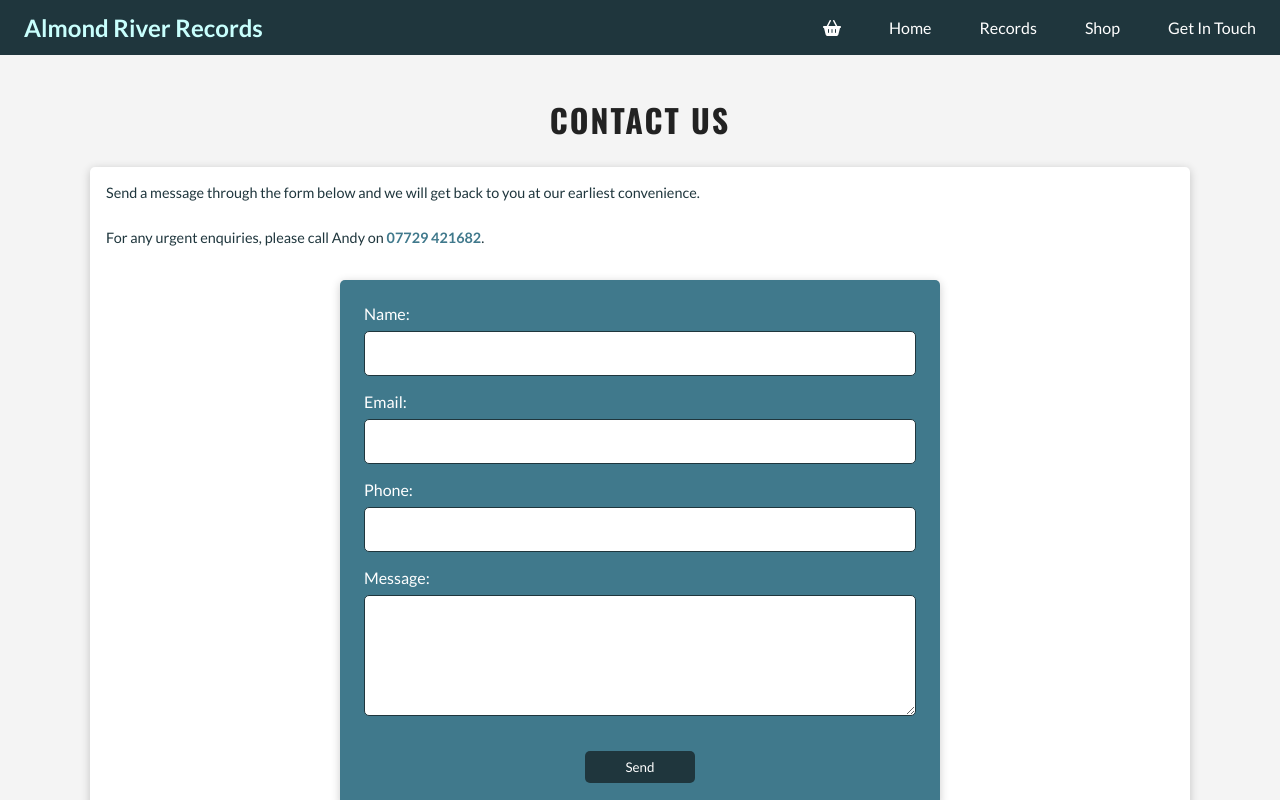
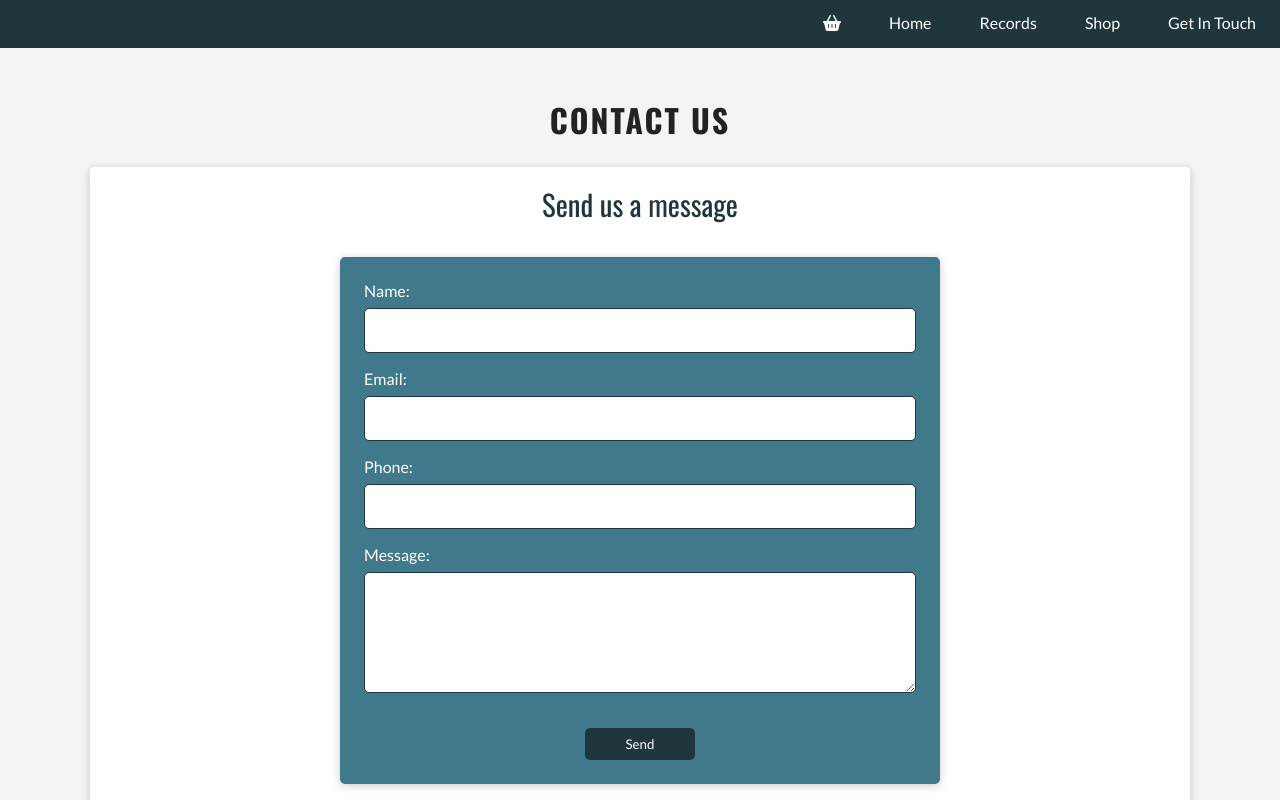
Before and after one commit to dvhzldn/almond-river-records, a Next.js app: page /contact in a window 1280 px wide. Shown: the top 800 px of the page. Built offline with nearby package versions, Linux system fonts and the light colour scheme.

Commit message:
Horizontal lines, button styling uniformity.

```diff
--- a/src/app/contact/page.tsx
+++ b/src/app/contact/page.tsx
@@ -51,25 +51,7 @@ export default function ContactPage() {
 		<div className="page-container">
 			<h1 className="page-title">Contact Us</h1>
 			<div className="content-box">
-				<div className="text">
-					<p>
-						Send a message through the form below and we will get back to
-						you at our earliest convenience.
-					</p>
-					<br />
-					<p>
-						For any urgent enquiries, please call Andy on{" "}
-						<a
-							href="tel:+447729421682"
-							className="hyperLink"
-							target="_blank"
-							rel="noopener noreferrer"
-						>
-							07729 421682
-						</a>
-						.
-					</p>
-				</div>
+				<h2>Send us a message</h2>
 				<div>
 					<form onSubmit={handleSubmit} className="form">
 						<label htmlFor="name">Name:</label>
--- a/src/app/globals.css
+++ b/src/app/globals.css
@@ -131,8 +131,10 @@ a,
 
 Link:hover,
 a:hover,
-.hyperLink:hover {
-	opacity: 0.8;
+.hyperLink:hover,
+.nav-links li a:hover {
+	color: var(--colour-2);
+	opacity: 0.9;
 	text-decoration: underline;
 }
 
@@ -171,10 +173,6 @@ li {
 	color: var(--colour-7);
 	text-decoration: none;
 	transition: color 0.3s ease;
-}
-
-.nav-links li a:hover {
-	opacity: 0.8;
 }
 
 /* Burger Icon - hidden on larger screens */
@@ -406,6 +404,7 @@ li {
 	box-shadow: var(--box-shadow);
 	max-width: 700px;
 	margin: auto;
+	margin-bottom: 2rem;
 }
 
 /* Review Container */
@@ -523,7 +522,8 @@ li {
 
 .filter-controls button,
 .clear-filters-button,
-.form button {
+.form button,
+.pagination button {
 	width: 110px;
 	background: var(--colour-4);
 	color: var(--colour-7);
@@ -541,9 +541,15 @@ li {
 
 .filter-controls button:hover,
 .clear-filters-button:hover,
-.form button:hover {
+.form button:hover,
+.pagination button:hover:enabled {
 	transform: scale(1.1);
 	background: var(--colour-6);
+}
+
+.pagination button:disabled {
+	opacity: 0.8;
+	cursor: not-allowed;
 }
 
 /* Results */
@@ -553,29 +559,6 @@ li {
 	align-items: center;
 	gap: 1rem;
 	margin-top: 2rem;
-}
-
-.pagination button {
-	background-color: var(--colour-4);
-	color: var(--colour-7);
-	border: none;
-	padding: 0.5rem 1rem;
-	border-radius: var(--border-radius);
-	font-size: 1rem;
-	cursor: pointer;
-	transition:
-		background-color 0.3s,
-		transform 0.2s;
-}
-
-.pagination button:hover:enabled {
-	background-color: var(--colour-1);
-	transform: scale(1.05);
-}
-
-.pagination button:disabled {
-	opacity: 0.8;
-	cursor: not-allowed;
 }
 
 .pagination span {
@@ -678,6 +661,13 @@ li {
 	max-width: 500px;
 }
 
+hr {
+	border: none;
+	height: 1px;
+	background-color: rgba(0, 0, 0, 0.1);
+	margin: 20px 0;
+}
+
 /* Responsive Adjustments */
 
 @media (max-width: 1024px) {
@@ -760,8 +750,8 @@ li {
 	.logo,
 	.record-image,
 	.new-record-image {
-		width: 170px;
-		height: 170px;
+		width: 140px;
+		height: 140px;
 	}
 	.menu ul {
 		gap: 1rem;
--- a/src/components/GoogleReviews.tsx
+++ b/src/components/GoogleReviews.tsx
@@ -55,6 +55,9 @@ export default function GoogleReviews() {
 	const renderStars = (rating: number) => "⭐".repeat(rating);
 
 	return (
+		<div>
+			{" "}
+			<h2>Feedback from our customers</h2>
 			<section className="reviews-section">
 				<div className="review-container">
 					<span className="review-rating">
@@ -63,5 +66,6 @@ export default function GoogleReviews() {
 					<p className="review-text">{currentReview.text}</p>
 				</div>
 			</section>
+		</div>
 	);
 }
--- a/src/components/Menu.tsx
+++ b/src/components/Menu.tsx
@@ -15,7 +15,7 @@ export default function Menu() {
 				{isOpen ? <span>&#x2715;</span> : <span>&#9776;</span>}
 			</div>
 			<div className="menu-logo">
-				<Link href="/">Almond River Records</Link>
+				<Link href="/"></Link>
 			</div>
 			<ul className={isOpen ? "nav-links open" : "nav-links"}>
 				<li>
--- a/src/components/NewThisWeek.tsx
+++ b/src/components/NewThisWeek.tsx
@@ -139,9 +139,11 @@ export default function NewThisWeek() {
 							);
 						})}
 					</ul>
-					<div className="show-more">
+					<div>
 						<Link href="/records">
-							<h1>View all records</h1>
+							<h2>
+								<strong>View all records</strong>
+							</h2>
 						</Link>
 					</div>
 				</>
```
Also changed, not shown: src/app/page.tsx (+6 -1 lines). Lines whose indentation alone changed are shown as unchanged.
